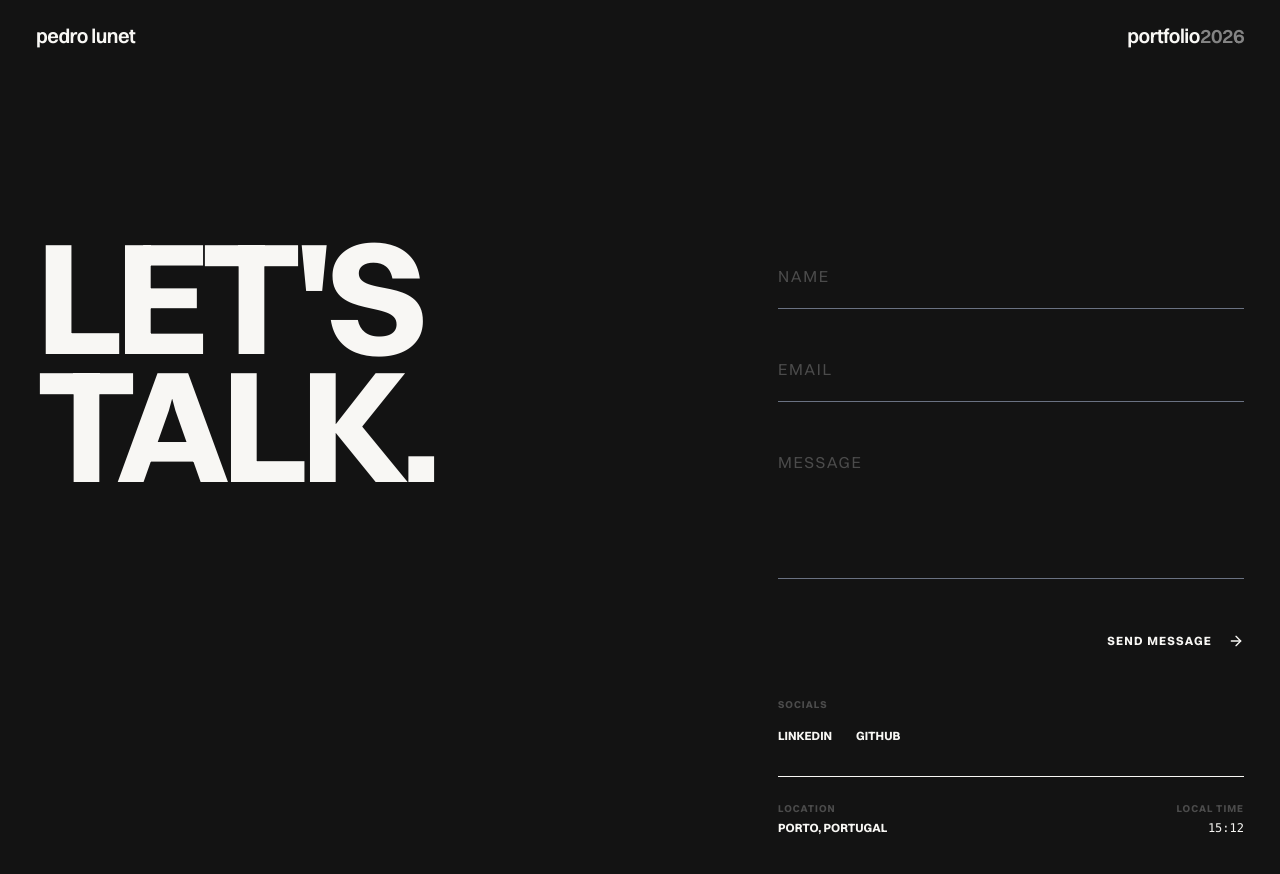
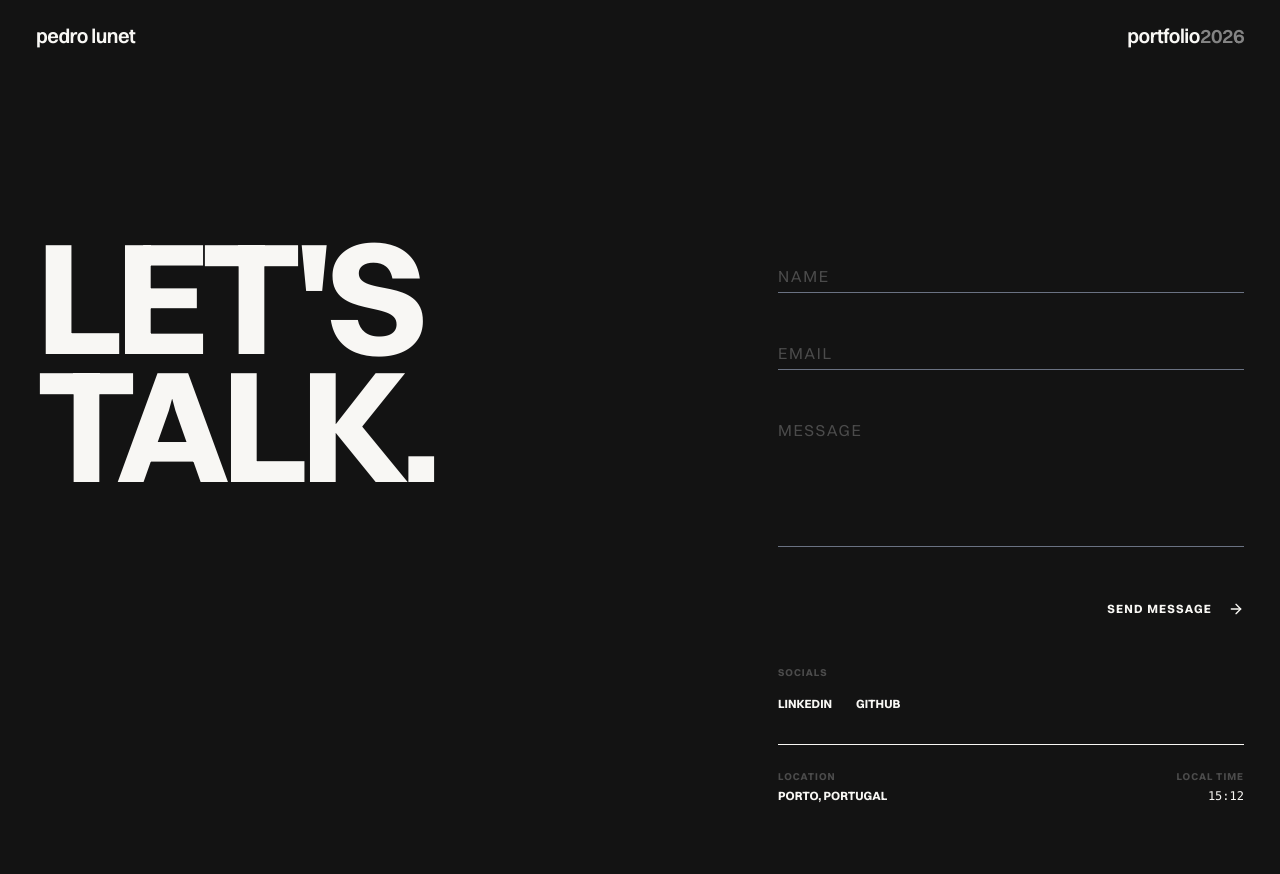
Before and after one commit to PedroLunet/pedrolunet.dev, a SvelteKit app: page /contact in a window 1280 px wide. Shown: the top 874 px of the page. Built offline with nearby package versions, Linux system fonts and the light colour scheme.

Commit message:
updated paddings on inputs

```diff
--- a/src/routes/contact/+page.svelte
+++ b/src/routes/contact/+page.svelte
@@ -88,7 +88,7 @@
 							required
 							value={form?.values?.name ?? ''}
 							placeholder=" "
-							class="peer border-text-primary/20 text-text-primary w-full rounded-none border-0 border-b bg-transparent py-4 text-lg font-light placeholder-transparent transition-colors outline-none focus:border-accent focus:ring-0"
+							class="peer border-text-primary/20 text-text-primary w-full rounded-none border-0 border-b bg-transparent px-0 text-lg font-light placeholder-transparent transition-colors outline-none focus:border-accent focus:ring-0"
 						/>
 						<label
 							for="name"
@@ -106,7 +106,7 @@
 							required
 							value={form?.values?.email ?? ''}
 							placeholder=" "
-							class="peer border-text-primary/20 text-text-primary w-full rounded-none border-0 border-b bg-transparent py-4 text-lg font-light placeholder-transparent transition-colors outline-none focus:border-accent focus:ring-0"
+							class="peer border-text-primary/20 text-text-primary w-full rounded-none border-0 border-b bg-transparent px-0 text-lg font-light placeholder-transparent transition-colors outline-none focus:border-accent focus:ring-0"
 						/>
 						<label
 							for="email"
```
